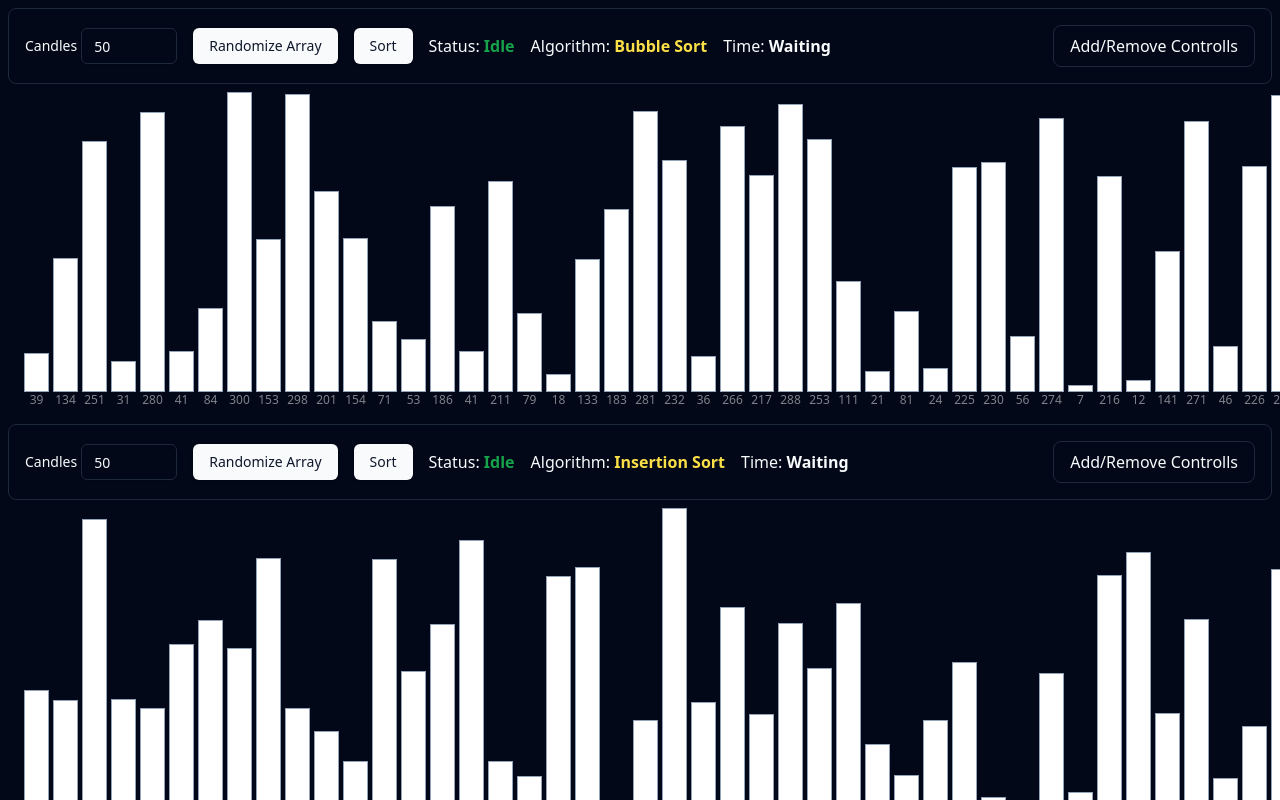
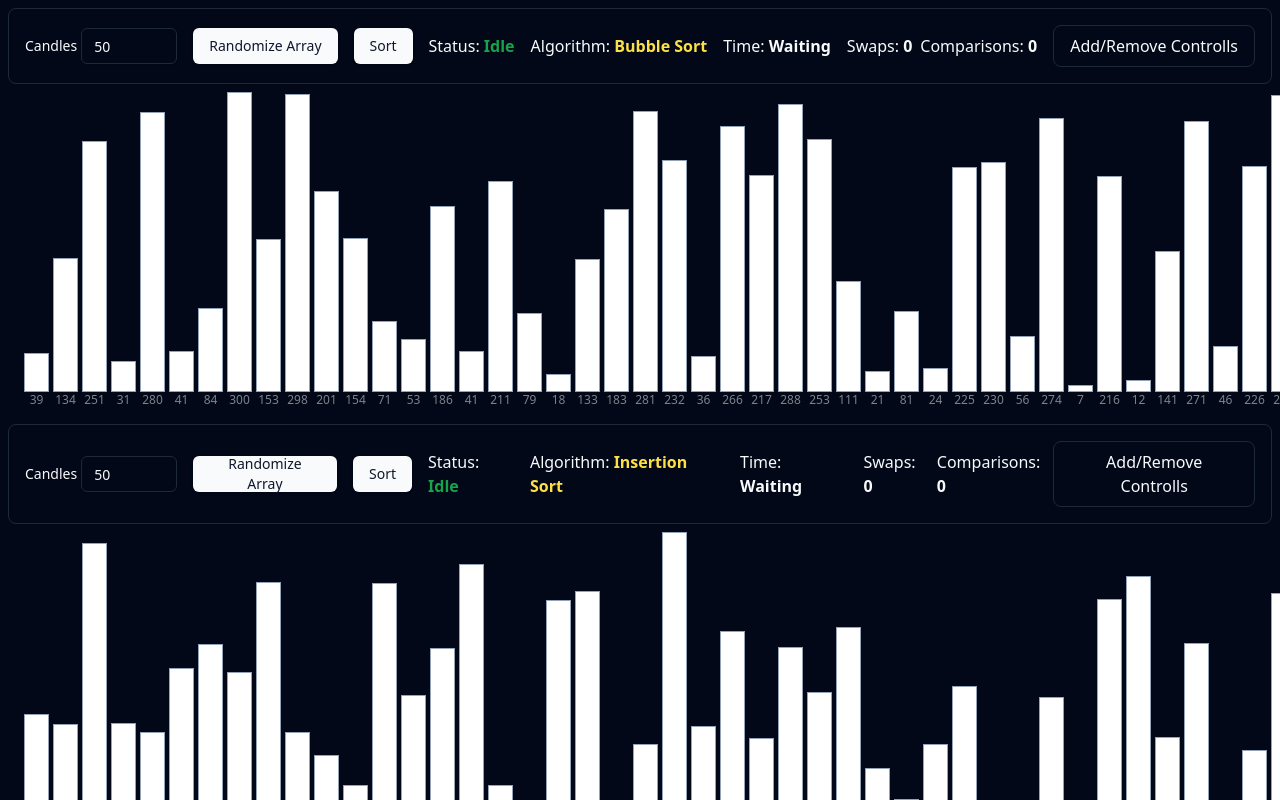
Before and after one commit to SomberTM/visual-algorithms, a React (Vite) app: page / in a window 1280 px wide. Shown: the top 800 px of the page. Built offline with nearby package versions, Linux system fonts and the light colour scheme.

Commit message:
Add comparison tracking for all algorithms

```diff
--- a/src/App.tsx
+++ b/src/App.tsx
@@ -3,6 +3,7 @@ import {
 	NumCandles,
 	RandomizeArray,
 	ShowAlgrotihm,
+	ShowStatistics,
 	SortButton,
 	SortTime,
 	SortingStatus,
@@ -34,6 +35,7 @@ function App() {
 						<SortingStatus />
 						<ShowAlgrotihm />
 						<SortTime />
+            <ShowStatistics />
 					</Sorting.Controlls>
 					<Sorting.Visualizer />
 				</Sorting>
--- a/src/components/Controlls.tsx
+++ b/src/components/Controlls.tsx
@@ -57,7 +57,7 @@ export const ShowStatistics = observer(() => {
 	const sorting = useSorter();
 
 	return (
-		<div className="flex items-center gap-1">
+		<div className="flex items-center gap-2">
 			<p>
 				Swaps:{" "}
 				<span className="font-bold">
--- a/src/lib/algorithms.ts
+++ b/src/lib/algorithms.ts
@@ -158,6 +158,7 @@ async function merge(
 	);
 
 	for (let k = begin; k < end; k++) {
+    if (i < middle && j < end) this.comparelte(i, j);
 		if (i < middle && (j >= end || A[i] <= A[j])) {
 			this.setGroup("red", [k]);
 			this.captureHistory("swap");
@@ -212,8 +213,8 @@ async function siftDown(this: SorterStore, start: number, end: number) {
 		const child = leftChild(root);
 		let swap = root;
 
-		if (this.array[swap] < this.array[child]) swap = child;
-		if (child + 1 <= end && this.array[swap] < this.array[child + 1])
+		if (this.comparelt(swap, child)) swap = child;
+		if (child + 1 <= end && this.comparelt(swap, child + 1))
 			swap = child + 1;
 		if (swap == root) return;
 		else {
```
